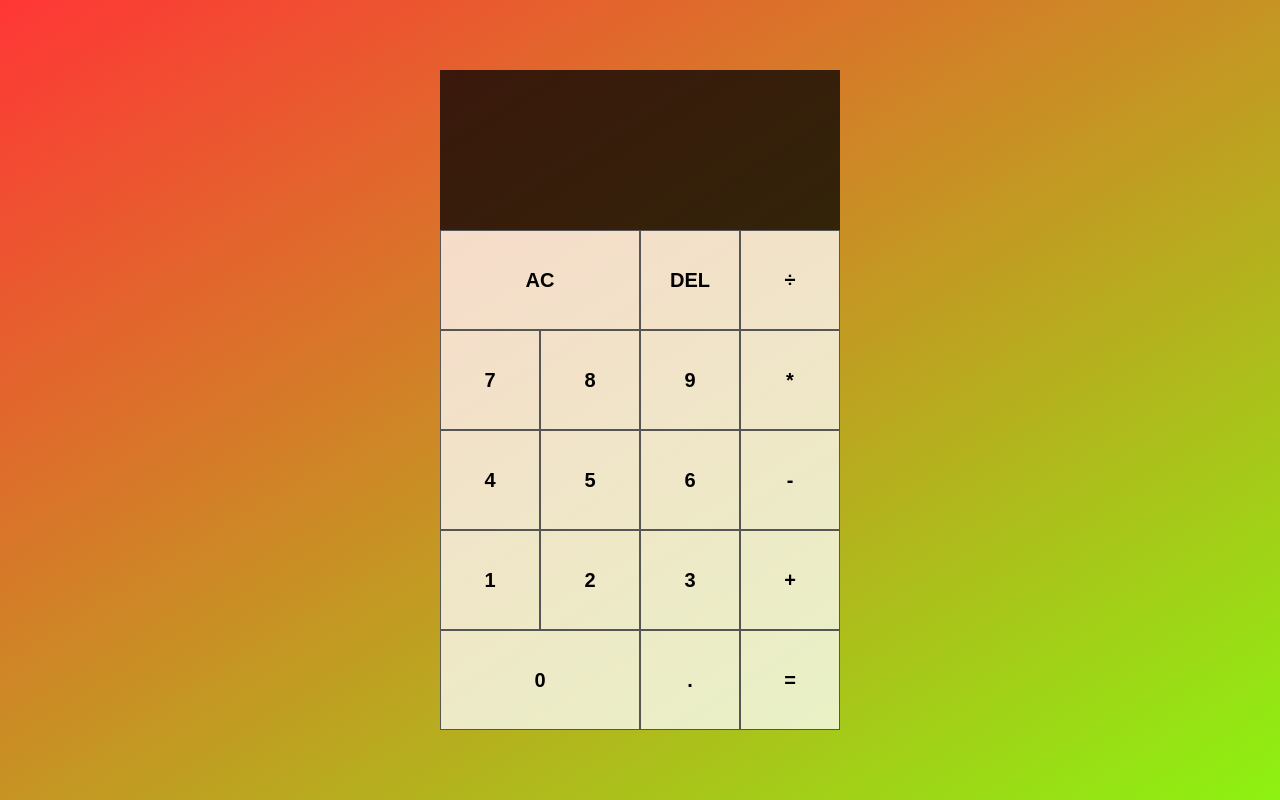
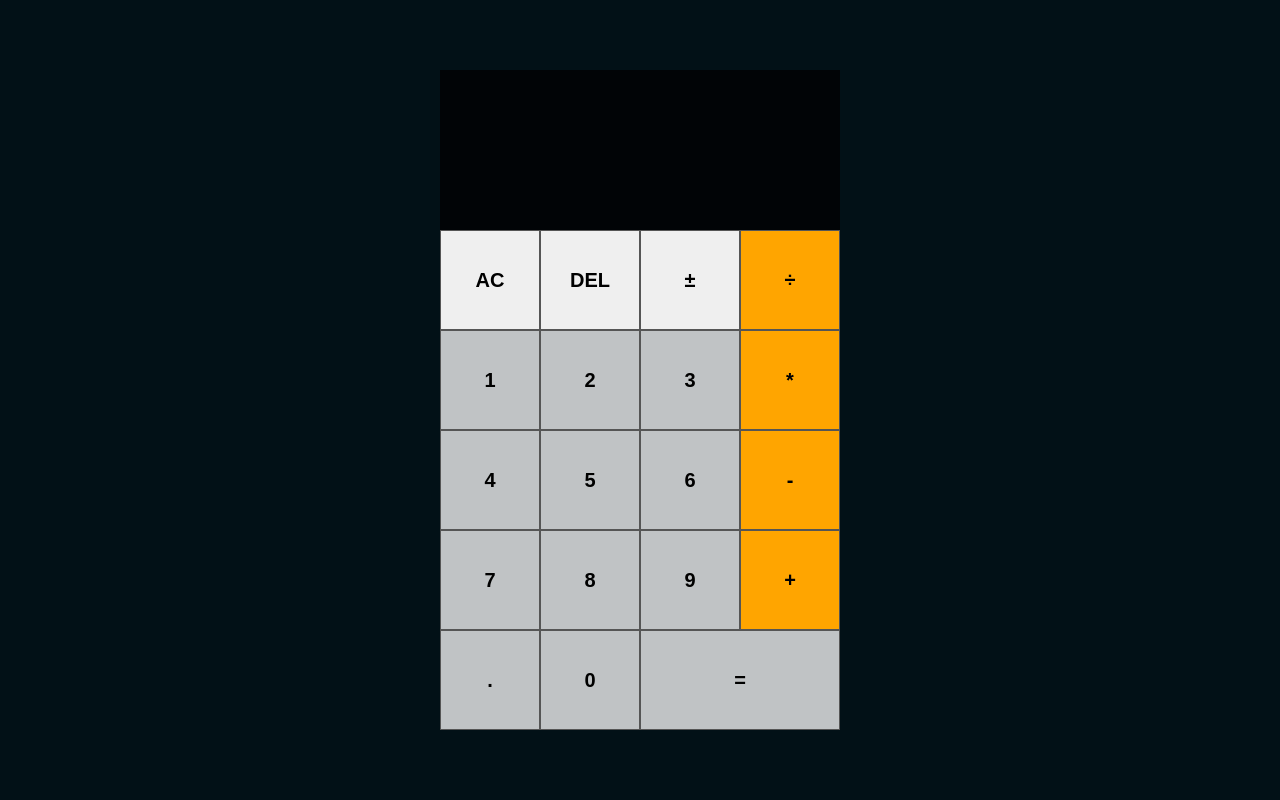
Before and after one commit to hyperstone6/Calculator, a website: page index.html in a window 1280 px wide. Drawn offline with Linux system fonts and the light colour scheme.

Commit message:
changed some colors

```diff
--- a/index.html
+++ b/index.html
@@ -5,33 +5,35 @@
     <meta http-equiv="X-UA-Compatible" content="IE=edge">
     <meta name="viewport" content="width=device-width, initial-scale=1.0">
     <link rel="stylesheet" href="./style.css">
+    <link rel="icon" type="image/png" href="./img/Calculator_512_png.png">
     <script src="./script.js" defer></script>
     <title>Calculator</title>
 </head>
 <body>
     <div class="calculator-grid">
         <div class="output">
-            <div data-previous-operand  class="previous-operand"></div>
-            <div data-current-operand class="current-operand"></div>
+            <div data-previous class="previous-operand"></div>
+            <div data-current class="current-operand"></div>
         </div>
-        <button data-all-clear class="span-2">AC</button>
+        <button data-all-clear>AC</button>
         <button data-delete >DEL</button>
-        <button data-operations class="operators">÷</button>
-        <button data-number class="numpad">7</button>
-        <button data-number class="numpad">8</button>
-        <button data-number class="numpad">9</button>
-        <button data-operations class="operators">*</button>
-        <button data-number class="numpad">4</button>
-        <button data-number class="numpad">5</button>
-        <button data-number class="numpad">6</button>
-        <button data-operations class="operators">-</button>
-        <button data-number class="numpad">1</button>
-        <button data-number class="numpad">2</button>
-        <button data-number class="numpad">3</button>
-        <button data-operations class="operators">+</button>
-        <button data-number class="numpad span-2">0</button>
-        <button data-number class="numpad">.</button>
-        <button data-equals class="operators">=</button>
+        <button data-plus-minus >±</button>
+        <button data-operation class="operation" >÷</button>
+        <button data-number class="number" >1</button>
+        <button data-number class="number" >2</button>
+        <button data-number class="number" >3</button>
+        <button data-operation class="operation" >*</button>
+        <button data-number class="number" >4</button>
+        <button data-number class="number" >5</button>
+        <button data-number class="number" >6</button>
+        <button data-operation class="operation" >-</button>
+        <button data-number class="number" >7</button>
+        <button data-number class="number" >8</button>
+        <button data-number class="number" >9</button>
+        <button data-operation class="operation" >+</button>
+        <button data-number class="number" >.</button>
+        <button data-number class="number" >0</button>
+        <button data-equals class="span-2 number">=</button>
     </div>
 </body>
 </html>
--- a/main.scss
+++ b/main.scss
@@ -14,7 +14,8 @@ html {
 }
 
 body {
-    background-image: linear-gradient(to right bottom, #FF3636, #8df211);
+    // background-image: linear-gradient(to right bottom, #FF3636, #8df211);
+    background-color: rgb(2, 17, 23);
     width: 100%;
     min-height: 100vh;
     margin: 0;
@@ -33,7 +34,6 @@ body {
 
     & > button {
         border: 1px solid #555;
-        background-color: rgba(255,255,255,.75);
         font-size: 2rem;
         font-weight: 700;
         transition: background-color 300ms;
@@ -75,3 +75,11 @@ body {
 .current-operand {
     font-size: 7rem;
 }
+
+.operation {
+    background-color: orange;
+}
+
+.number {
+    background-color: rgba(255,255,255,.75);
+}
```
Also changed, not shown: calcuator.html (deleted, +0 -39 lines), style.css.
